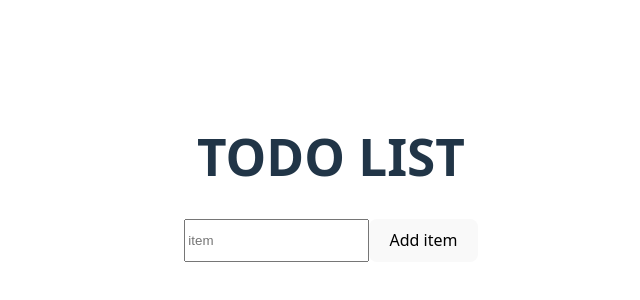
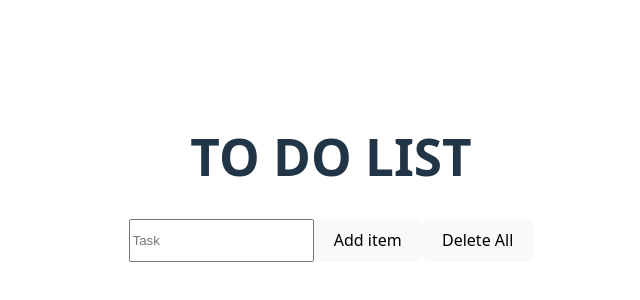
Before and after one commit to AboliChamat/React, a React (Vite) app: page / in a window 1280 px wide. Shown: the part 210-510 px from the top of the page, without its empty margins (309-949 px from the left). Built offline with nearby package versions, Linux system fonts and the light colour scheme.

Commit message:
Todolist

```diff
--- a/src/Todolist.jsx
+++ b/src/Todolist.jsx
@@ -1,10 +1,10 @@
-import React, { useState } from "react";
+import React, {useState} from 'react';
 
-function TodoList() {
-  const [todo, setTodo] = useState("");
-  const [todoList, setTodoList] = useState([]);
-  const [editingIndex, setEditingIndex] = useState(null);
-  const handlechange = (e) => {
+function Todolist() {
+  const[todo, setTodo]=useState("");
+  const[todoList,setTodoList]=useState([]);
+  const[editingIndex,setEditingIndex]=useState(null);
+  const handlechange=(e)=>{
     setTodo(e.target.value);
   };
 
@@ -14,50 +14,42 @@ function TodoList() {
       updatedList[editingIndex] = todo;
       setTodoList(updatedList);
       setEditingIndex(null);
-    } else {
-      setTodoList([...todoList, todo]);
+    }
+    else{
+      setTodoList([...todoList,todo])
     }
     setTodo('');
-  };
-
-  const handleUpdate = (id, item) => {
+  }
+  const handleUpdate=(id,item)=>{
     setTodo(item);
     setEditingIndex(id);
-  };
-
-  const handleKeyDown = (e) => {
-    if (e.key === "Enter") {
+  }
+  const handleKeyDown=(e)=>{
+    if(e.key==="Enter"){
       handleclick();
     }
   };
-
-
-  const handleDelete = (id) => {
-    setTodoList(todoList.filter((_, i) => id !== i));
-  };
-
+  const handleDelete=(id)=>{
+    setTodoList(todoList.filter((_,i)=>id!==1));
+  }
+  const handleRemove=()=>{
+    setTodoList([]);
+  }
   return (
     <div>
-      <h1>TODO LIST</h1>
-      <div style={{ display: "flex" }}>
-        <input
-          type="text"
-          placeholder="item"
-          value={todo}
-          onChange={handlechange}
-          onKeyDown={handleKeyDown}
-        />
-        <button onClick={handleclick}>
-          {editingIndex !== null ? "Update item" : "Add item"}
-        </button>
+      <h1>TO DO LIST</h1>
+      <div style={{display:"flex"}}>
+        <input type='text' placeholder='Task' value={todo} onChange={handlechange} onKeyDown={handleKeyDown}/>
+        <button onClick={handleclick}>{editingIndex!==null?"Update item":"Add item"}</button>
+        <button onClick={handleRemove}>Delete All</button>
       </div>
-      <br />
-      {todoList.map((item, id) => {
-        return (
-          <div key={id} style={{ display: "flex" }}>
-            <li>{item}</li>
-            <button onClick={() => handleUpdate(id, item)}>Update</button>
-            <button onClick={() => handleDelete(id)}>Delete</button>
+      <br/>
+      {todoList.map((item,id)=>{
+        return(
+          <div key={id} style={{display:"flex"}}>
+          <li>{item}</li>
+          <button onClick={()=>handleUpdate(id,item)}>Update</button>
+          <button onClick={()=>handleDelete(id,item)}>Delete</button>
           </div>
         );
       })}
@@ -65,4 +57,4 @@ function TodoList() {
   );
 }
 
-export default TodoList;
+export default Todolist;
```
